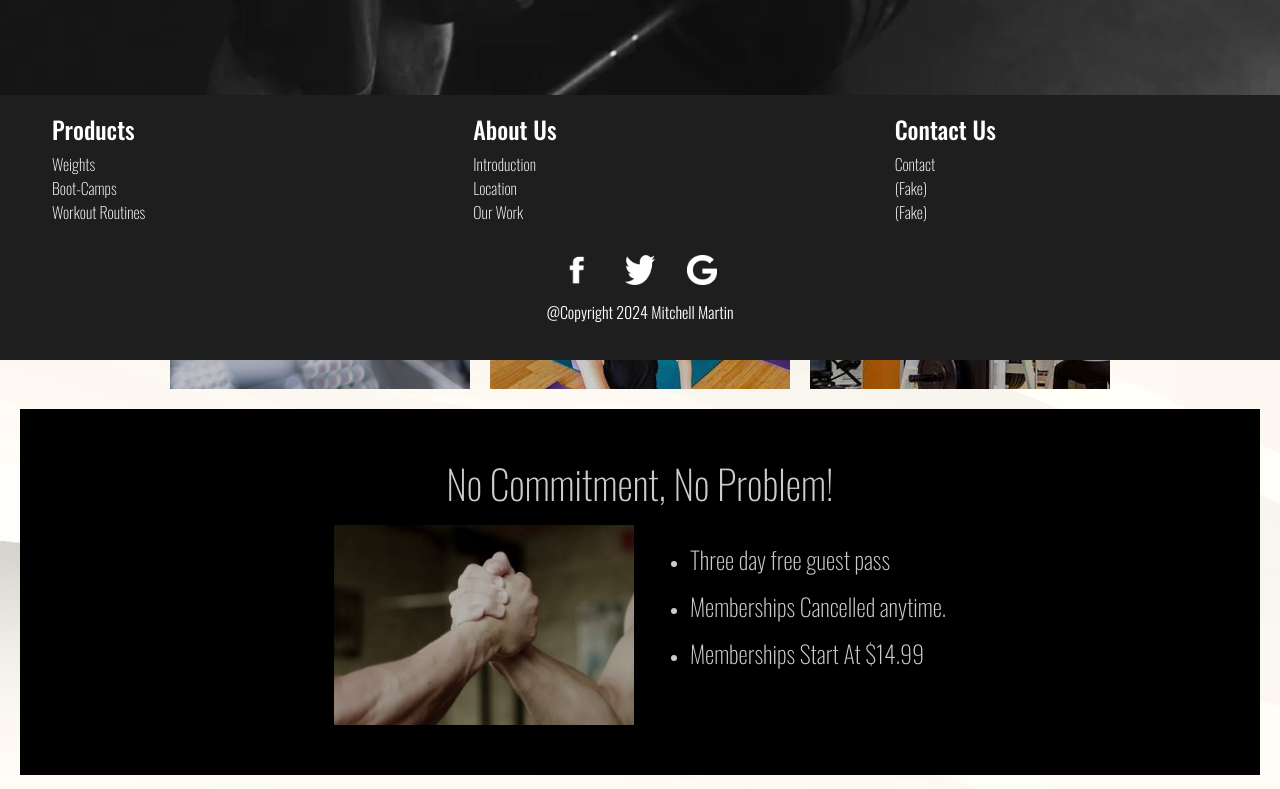
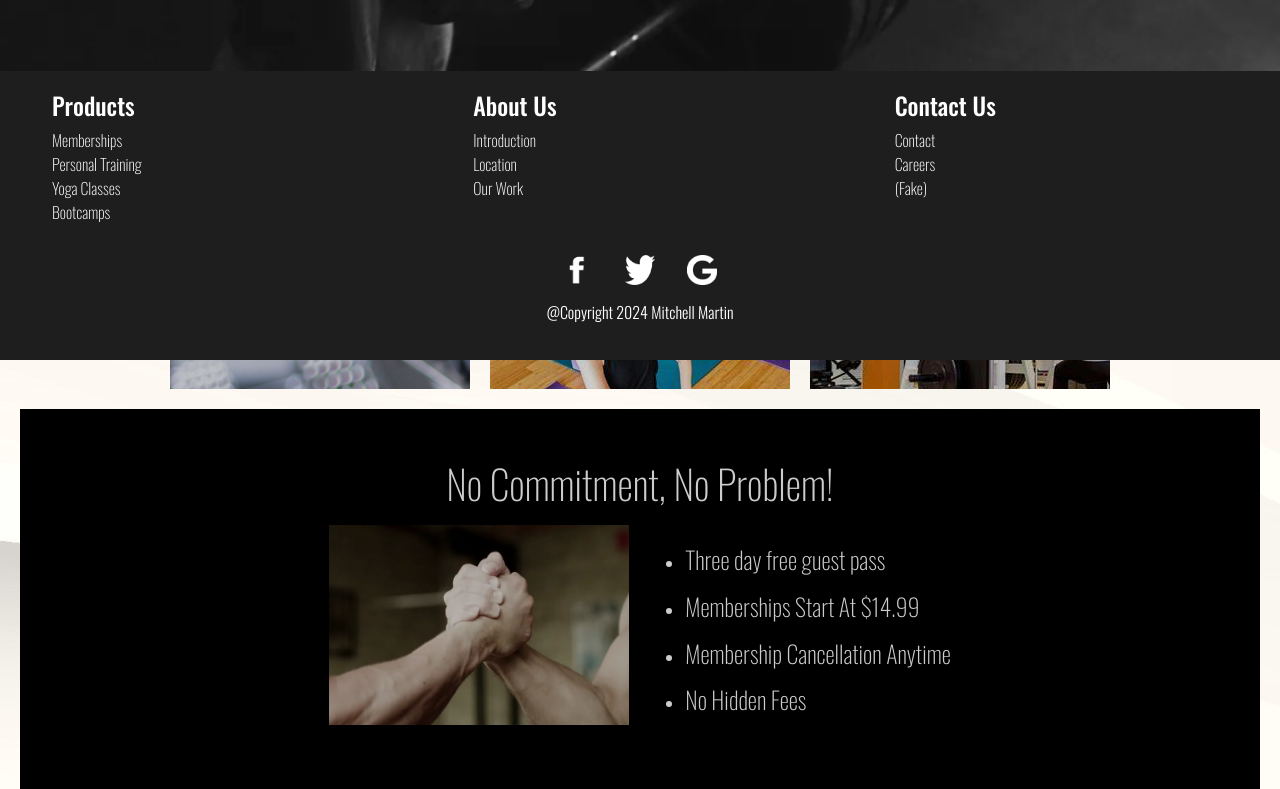
Before and after one commit to mmartin46/Workout635-Website, a React (Vite) app in the folder nextsite.client/: page / in a window 1280 px wide. Shown: the part 440-1229 px from the top of the page. Built offline with nearby package versions, Linux system fonts and the light colour scheme; a web font is replaced by a local one.

Commit message:
changes made

```diff
--- a/nextsite.client/src/App.jsx
+++ b/nextsite.client/src/App.jsx
@@ -30,7 +30,7 @@ const MainLayout = () => {
             <PageCarousel />
             <div id="choices" className="row justify-content-center align-items-center">
                 <div className="col icon tint" style={{ background: "url('/public/metal_0.png')"}}>
-                    <h3>Physical Trainers</h3>
+                    <h3>Personal Training</h3>
                     <h6>Starting at $90.00</h6>
                 </div>
                 <div className="col icon tint" style={{ background: "url('/public/yoga.jpg')" }}>
@@ -55,8 +55,9 @@ const MainLayout = () => {
                         <div className="col">
                             <ul>
                                 <li><h4>Three day free guest pass</h4></li>
-                                <li><h4>Memberships Cancelled anytime.</h4></li>
                                 <li><h4>Memberships Start At $14.99</h4></li>
+                                <li><h4>Membership Cancellation Anytime</h4></li>
+                                <li><h4>No Hidden Fees</h4></li>
                             </ul>
                         </div>
                     </div>
--- a/nextsite.client/src/Icon.scss
+++ b/nextsite.client/src/Icon.scss
@@ -23,7 +23,7 @@
 .icon {
 
     font-family: "Oswald", sans-serif;
-    font-optical-sizing: auto;
+    font-weight: 100;
     font-style: normal;
     display: block;
     justify-content: center;
--- a/nextsite.client/src/Session.scss
+++ b/nextsite.client/src/Session.scss
@@ -17,7 +17,7 @@
     vertical-align: central;
     padding: 50px;
     color: white;
-    margin-bottom: 1000px;
+    margin-bottom: 300px;
     margin-left: 20px;
     margin-right: 20px;
     transition-duration: 0.3s;
--- a/nextsite.client/src/components/general/Footer.jsx
+++ b/nextsite.client/src/components/general/Footer.jsx
@@ -7,9 +7,10 @@ const Footer = () => {
                 <div className="col">
                     <ul>
                         <li><h4>Products</h4></li>
-                        <li>Weights</li>
-                        <li>Boot-Camps</li>
-                        <li>Workout Routines</li>
+                        <li>Memberships</li>
+                        <li>Personal Training</li>
+                        <li>Yoga Classes</li>
+                        <li>Bootcamps</li>
                     </ul>
                 </div>
                 <div className="col">
@@ -24,7 +25,7 @@ const Footer = () => {
                     <ul>
                         <li><h4>Contact Us</h4></li>
                         <li>Contact</li>
-                        <li>(Fake)</li>
+                        <li>Careers</li>
                         <li>(Fake)</li>
                     </ul>
                 </div>
```
